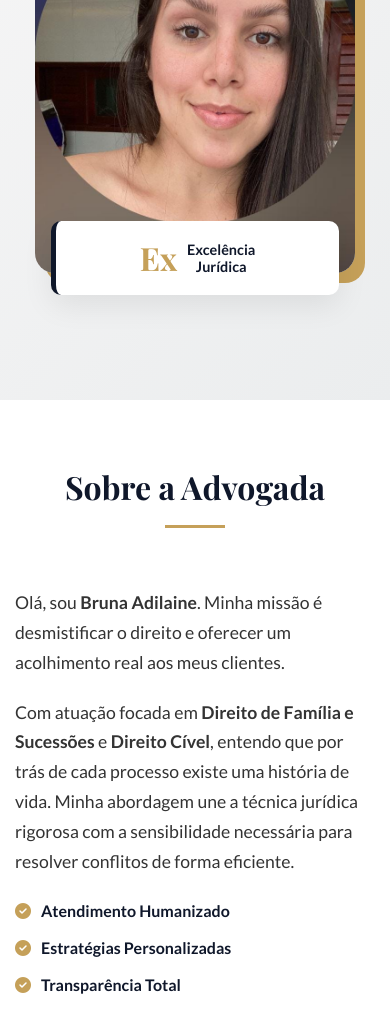
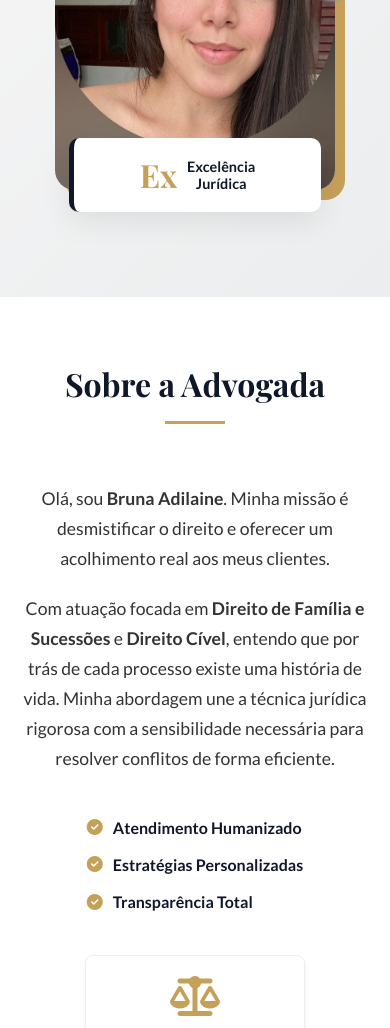
Before and after one commit to WillianoCosta/bruna, a plain HTML site: page index.html in a window 390 px wide. Shown: the part 815-1843 px from the top of the page. Drawn offline with nearby package versions, Linux system fonts and the light colour scheme.

Commit message:
Atualizar o style.css

```diff
--- a/style.css
+++ b/style.css
@@ -23,19 +23,22 @@ body {
     font-family: var(--font-body);
     color: var(--text-dark);
     line-height: 1.7;
-    overflow-x: hidden; /* Evita rolagem horizontal indesejada */
     width: 100%;
+    max-width: 100vw;
+    overflow-x: hidden; /* CRUCIAL: Impede rolagem lateral e zoom indesejado */
 }
 
 /* --- Tipografia --- */
 h1, h2, h3, h4 { font-family: var(--font-heading); color: var(--primary-color); font-weight: 700; }
 a { text-decoration: none; transition: 0.3s; }
+
 .container {
     width: 100%;
     max-width: 1200px;
     margin: 0 auto;
     padding: 0 20px;
 }
+
 .section-padding { padding: 100px 0; }
 .bg-light { background-color: var(--bg-light); }
 .highlight { color: var(--accent-color); font-style: italic; }
@@ -130,7 +133,6 @@ a { text-decoration: none; transition: 0.3s; }
 .stat-card i { font-size: 2.5rem; color: var(--accent-color); margin-bottom: 15px; }
 
 /* --- Áreas de Atuação (Cards) --- */
-/* Correção no Grid para evitar quebra horizontal */
 .cards-grid { display: grid; grid-template-columns: repeat(auto-fit, minmax(280px, 1fr)); gap: 30px; }
 
 .service-card {
@@ -204,15 +206,27 @@ a { text-decoration: none; transition: 0.3s; }
     .about-content { flex-direction: column; }
     .contact-wrapper { flex-direction: column; }
 
-    /* Ajuste para imagem em tablets */
-    .image-wrapper { width: 350px; height: auto; aspect-ratio: 3/4; margin-top: 30px; margin-bottom: 20px; }
+    .image-wrapper {
+        width: 350px;
+        height: auto;
+        aspect-ratio: 3/4;
+        margin: 30px auto 20px auto; /* Centralizado */
+    }
     .image-wrapper img { box-shadow: 15px 15px 0px var(--accent-color); }
 }
 
 @media (max-width: 768px) {
-    /* --- Ajustes Gerais --- */
+    /* --- Ajustes Gerais Mobile --- */
     .section-padding { padding: 60px 0; }
-    .container { padding: 0 15px; }
+    .container { padding: 0 20px; }
+
+    /* Força Centralização de Texto */
+    .hero-content, .about-text, .section-header { text-align: center; }
+    .about-list {
+        display: inline-block; /* Permite centralizar a lista como bloco */
+        text-align: left; /* Mantém os itens alinhados internamente */
+    }
+    .hero-btns { flex-direction: column; width: 100%; align-items: center; }
 
     /* --- Menu Hamburguer --- */
     .menu-toggle { display: block; position: absolute; right: 20px; top: 20px; }
@@ -223,7 +237,7 @@ a { text-decoration: none; transition: 0.3s; }
         padding: 30px 20px;
         box-shadow: 0 10px 10px rgba(0,0,0,0.1);
         gap: 20px;
-        transform: translateY(-150%); /* Esconde para cima */
+        transform: translateY(-150%);
         transition: transform 0.4s ease;
         z-index: 900;
         text-align: center;
@@ -233,23 +247,26 @@ a { text-decoration: none; transition: 0.3s; }
 
     /* --- Hero Mobile --- */
     .hero { padding-top: 100px; min-height: auto; }
-    .hero-content h2 { font-size: 2.2rem; } /* Fonte menor */
+    .hero-content h2 { font-size: 2.2rem; }
     .hero-content p { font-size: 1rem; }
-    .hero-btns { flex-direction: column; width: 100%; }
-    .btn { width: 100%; } /* Botões ocupam largura total */
+    .btn { width: 100%; }
 
-    /* Imagem Mobile */
+    /* Imagem Mobile Ajustada para não vazar a tela */
     .image-wrapper {
-        width: 100%; max-width: 320px; /* Limita largura no mobile */
+        width: 100%;
+        max-width: 280px; /* Reduzido para garantir margem para a sombra */
+        margin: 0 auto; /* Centraliza horizontalmente */
         height: auto;
-        aspect-ratio: 3/4; /* Mantém proporção */
+        aspect-ratio: 3/4;
     }
-    .image-wrapper img { box-shadow: 10px 10px 0px var(--accent-color); } /* Sombra menor */
+    .image-wrapper img {
+        box-shadow: 10px 10px 0px var(--accent-color); /* Sombra menor */
+    }
 
     .experience-badge {
         padding: 10px 15px;
         bottom: -15px; left: 50%;
-        transform: translateX(-50%); /* Centraliza o badge no mobile */
+        transform: translateX(-50%); /* Centraliza badge */
         width: 90%;
         justify-content: center;
     }
@@ -261,11 +278,11 @@ a { text-decoration: none; transition: 0.3s; }
     .stat-card { padding: 20px; }
 
     /* --- Áreas de Atuação --- */
-    .cards-grid { grid-template-columns: 1fr; } /* 1 Card por linha */
-    .service-card { padding: 30px 20px; }
+    .cards-grid { grid-template-columns: 1fr; }
+    .service-card { padding: 30px 20px; margin: 0 auto; max-width: 400px; }
 
     /* --- Contato --- */
-    .contact-text, .contact-action { padding: 40px 20px; }
+    .contact-text, .contact-action { padding: 40px 20px; text-align: center; }
     .contact-details { gap: 20px; }
     .detail-item { flex-direction: column; text-align: center; gap: 10px; }
     .detail-item i { margin: 0 auto; }
```
